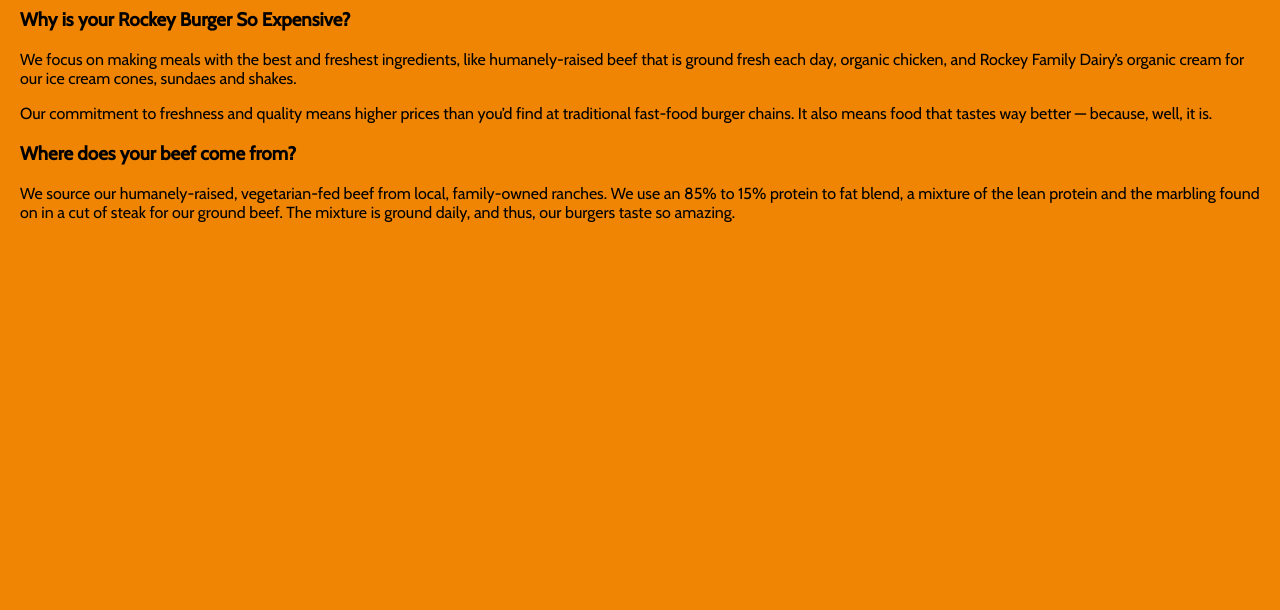
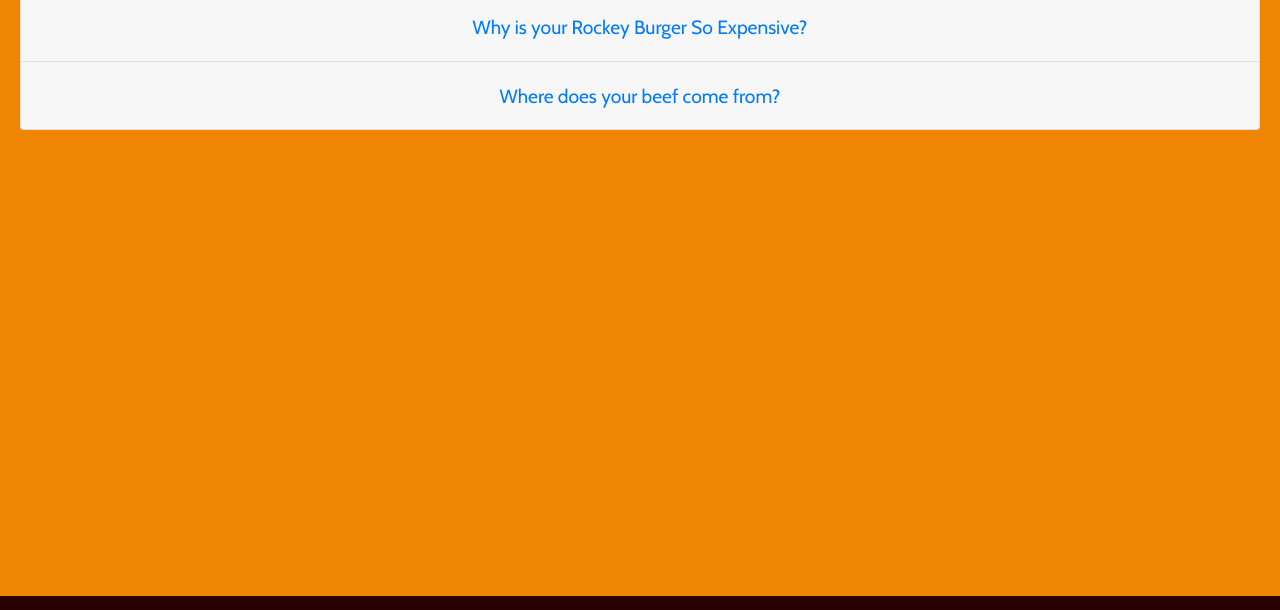
Before and after one commit to Mass6000/P1_Rockey_Burgers, a website: page faq/faq.html in a window 1280 px wide. Shown: the part 655-1265 px from the top of the page. Drawn offline with nearby package versions, Linux system fonts and the light colour scheme.

Commit message:
Bootstrap added to FAQ (Accordian)
Accordian reveal for FAQ added to FAQ page. Webvalidated and fixed errors.

```diff
--- a/faq/faq.html
+++ b/faq/faq.html
@@ -1,9 +1,13 @@
 <!DOCTYPE html>
-<html>
+<html lang="en">
 <head>
     <meta charset="UTF-8">
     <meta name="viewport" content="width=device-width, initial-scale=1">
     <title>FAQ</title>
+    <link rel="stylesheet"
+          href="https://stackpath.bootstrapcdn.com/bootstrap/4.2.1/css/bootstrap.min.css"
+          integrity="sha384-GJzZqFGwb1QTTN6wy59ffF1BuGJpLSa9DkKMp0DgiMDm4iYMj70gZWKYbI706tWS"
+          crossorigin="anonymous">
     <link rel="stylesheet"
           href="https://use.fontawesome.com/releases/v5.7.1/css/all.css"
           integrity="sha384-fnmOCqbTlWIlj8LyTjo7mOUStjsKC4pOpQbqyi7RrhN7udi9RwhKkMHpvLbHG9Sr"
@@ -15,6 +19,16 @@
     <link rel="stylesheet"
           href="../css/style.css"
           type="text/css">
+    <script defer src="https://code.jquery.com/jquery-3.3.1.slim.min.js"
+            integrity="sha384-q8i/X+965DzO0rT7abK41JStQIAqVgRVzpbzo5smXKp4YfRvH+8abtTE1Pi6jizo"
+            crossorigin="anonymous"></script>
+    <script defer src="https://cdnjs.cloudflare.com/ajax/libs/popper.js/1.14.6/umd/popper.min.js"
+            integrity="sha384-wHAiFfRlMFy6i5SRaxvfOCifBUQy1xHdJ/yoi7FRNXMRBu5WHdZYu1hA6ZOblgut"
+            crossorigin="anonymous"></script>
+    <script defer src="https://stackpath.bootstrapcdn.com/bootstrap/4.2.1/js/bootstrap.min.js"
+            integrity="sha384-B0UglyR+jN6CkvvICOB2joaf5I4l3gm9GU6Hc1og6Ls7i6U/mkkaduKaBhlAXv9k"
+            crossorigin="anonymous"></script>
+
 </head>
 <body>
     <div class="navcontainer">
@@ -32,33 +46,54 @@
         <div class="paraback1"></div>
         <div class="FAQ">
             <h2>Frequently Asked Questions</h2>
-            <!--todo (click and reveal feature) -->
-            <h3>Why is your Rockey Burger So Expensive?</h3>
-            <div class="reveal1">
-                <p>We focus on making meals with the best and freshest ingredients, like humanely-raised beef that is
-                    ground
-                    fresh
-                    each day, organic chicken, and Rockey Family Dairy’s organic cream for our ice cream cones, sundaes
-                    and
-                    shakes.
-                </p>
-                <p>Our commitment to freshness and quality means higher prices than you’d find at traditional fast-food
-                    burger
-                    chains. It also means food that tastes way better — because, well, it is.
-                </p>
-            </div>
-            <!-- todo (click and reveal feature) -->
-            <h3>Where does your beef come from?</h3>
-            <div class="reveal2">
-                <p>We source our humanely-raised, vegetarian-fed beef from local, family-owned ranches. We use an 85% to
-                    15%
-                    protein
-                    to fat blend, a mixture of the lean protein and the marbling found on in a cut of steak for our
-                    ground
-                    beef.
-                    The
-                    mixture is ground daily, and thus, our burgers taste so amazing.
-                </p>
+            <div class="accordion" id="accordionExample">
+                <div class="card">
+                    <div class="card-header" id="headingOne">
+                        <h2 class="mb-0">
+                            <button class="btn btn-link" type="button" data-toggle="collapse" data-target="#collapseOne"
+                                    aria-expanded="true" aria-controls="collapseOne">
+                                <span class="question">Why is your Rockey Burger So Expensive?</span>
+                            </button>
+                        </h2>
+                    </div>
+
+                    <div id="collapseOne" class="collapse" aria-labelledby="headingOne"
+                         data-parent="#accordionExample">
+                        <div class="card-body">
+                            <p>We focus on making meals with the best and freshest ingredients, like humanely-raised
+                                beef that is ground fresh each day, organic chicken, and Rockey Family Dairy’s organic
+                                cream for our ice cream cones, sundaes and shakes.
+                            </p>
+                            <p>Our commitment to freshness and quality means higher prices than you’d find at
+                                traditional fast-food burger chains. It also means food that tastes way better —
+                                because, well, it is.
+                            </p>
+                        </div>
+                    </div>
+                </div>
+                <div class="card">
+                    <div class="card-header" id="headingTwo">
+                        <h2 class="mb-0">
+                            <button class="btn btn-link collapsed" type="button" data-toggle="collapse"
+                                    data-target="#collapseTwo" aria-expanded="false" aria-controls="collapseTwo">
+                                <span class="question">Where does your beef come from?</span>
+                            </button>
+                        </h2>
+                    </div>
+                    <div id="collapseTwo" class="collapse" aria-labelledby="headingTwo" data-parent="#accordionExample">
+                        <div class="card-body">
+                            <p>We focus on making meals with the best and freshest ingredients, like humanely-raised
+                                beef that is ground fresh each day, organic chicken, and Rockey Family Dairy’s organic
+                                cream for our ice cream cones, sundaes and shakes.
+                            </p>
+                            <p>Our commitment to freshness and quality means higher prices than you’d find at
+                                traditional fast-food burger chains. It also means food that tastes way better —
+                                because, well, it is.
+                            </p>
+                        </div>
+                    </div>
+                </div>
+
             </div>
         </div>
     </div>
--- a/scss/style.scss
+++ b/scss/style.scss
@@ -270,6 +270,12 @@
 .FAQ {
   padding: 0 20px;
   height: 650px;
+  h2 {
+    text-align: center;
+  }
+  .question {
+    font-size: 1.2em;
+  }
 }
 
 @media only screen and (max-width: 1060px) {
```
Also changed, not shown: css/style.css.
